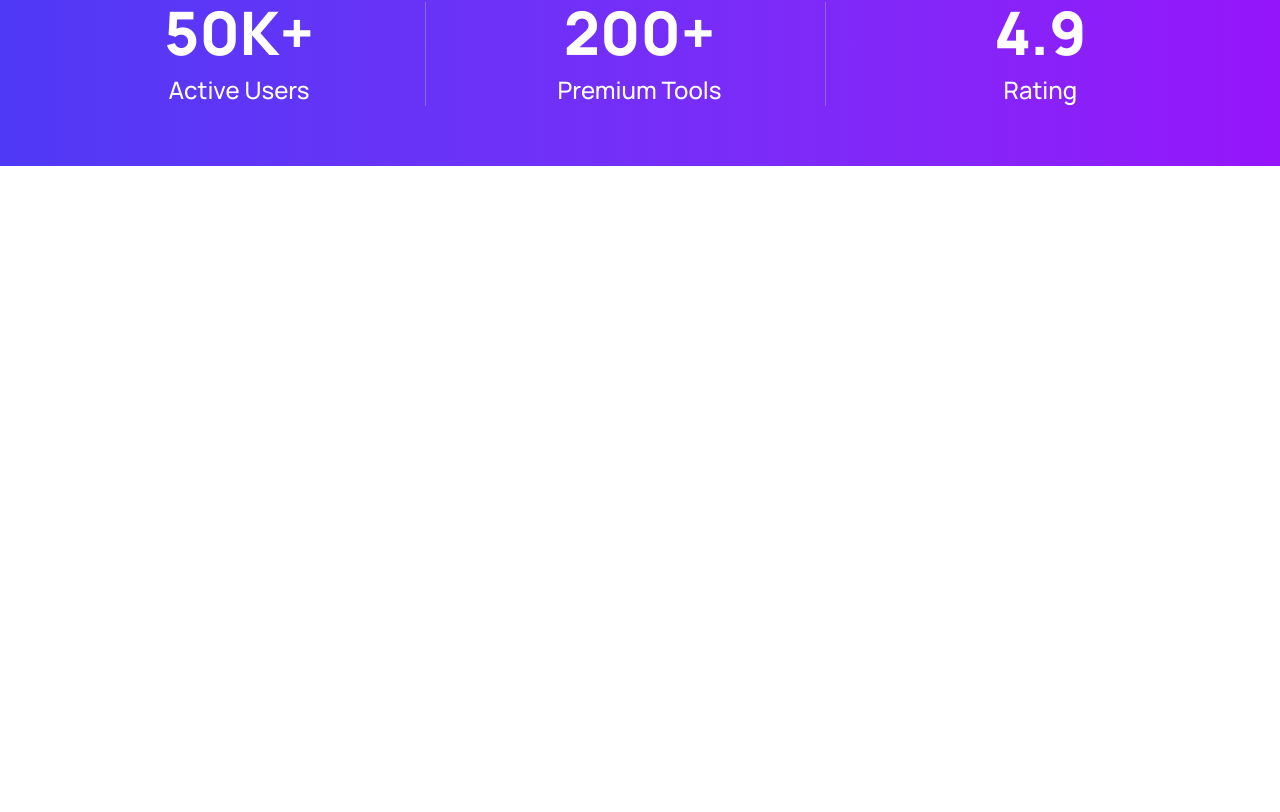
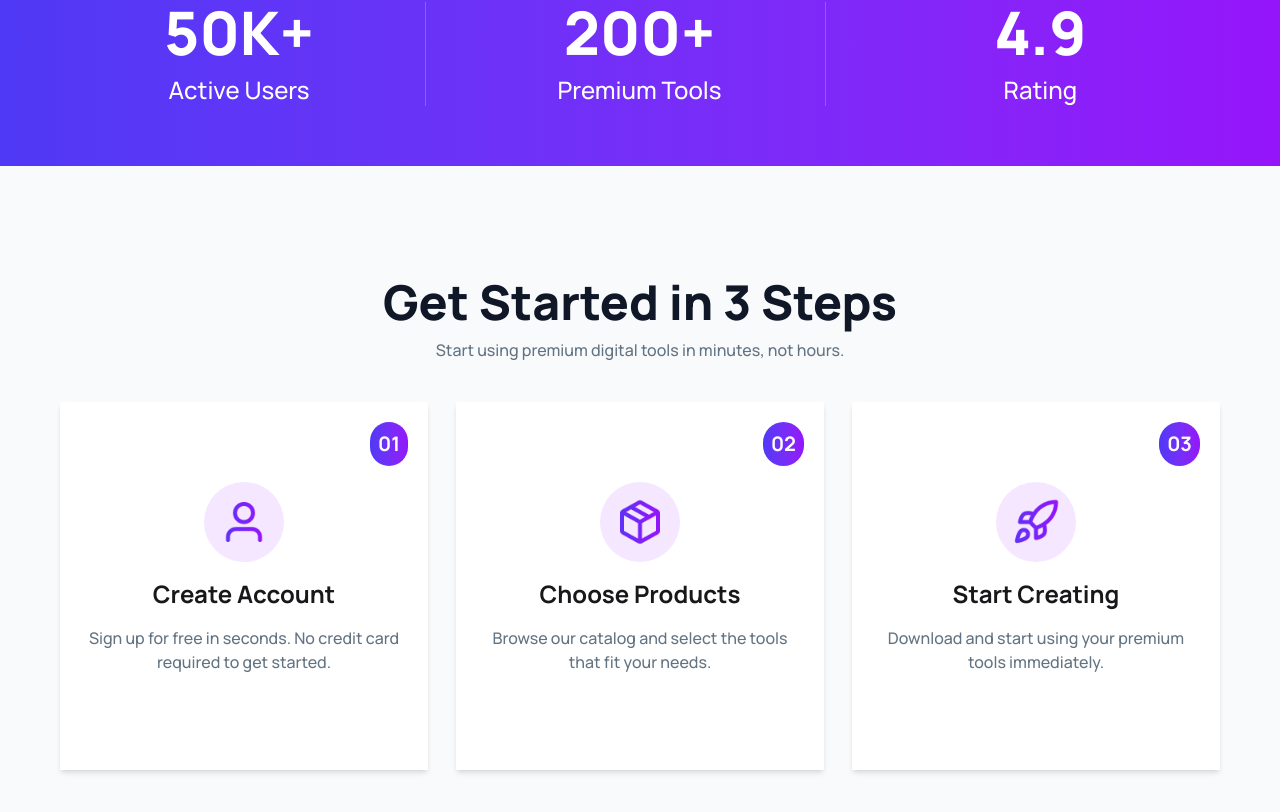
Before and after one commit to shariarnafis45/DigiTools-Shop, a React (Vite) app: page / in a window 1280 px wide. Shown: the part 971-1783 px from the top of the page. Before the commit the page ends 1137 px from the top, so only its background shows below. Built offline with nearby package versions, Linux system fonts and the light colour scheme.

Commit message:
added get start Scetion

```diff
--- a/src/App.jsx
+++ b/src/App.jsx
@@ -1,4 +1,5 @@
 import "./App.css";
+import GetStart from "./components/GetStart";
 import Hero from "./components/Hero";
 import NavBar from "./components/NavBar";
 import Stats from "./components/Stats";
@@ -12,6 +13,7 @@ function App() {
       </header>
       <main>
         <Stats/>
+        <GetStart/>
       </main>
     </>
   );
--- /dev/null
+++ b/src/components/GetStart.jsx
@@ -0,0 +1,62 @@
+import React from "react";
+import MenIcon from "../assets/user.png";
+import BoxIcon from "../assets/package.png"
+import RocketIcon from "../assets/rocket.png"
+
+const GetStart = () => {
+  return (
+    <div className="bg-[#F9FAFC]">
+      <div className="py-28 max-w-[1200px] mx-auto px-5">
+        <div className="text-center">
+          <h2 className="text-5xl font-extrabold text-[#101727]">
+            Get Started in 3 Steps
+          </h2>
+          <p className="font-medium text-[#627382] mt-3">
+            Start using premium digital tools in minutes, not hours.
+          </p>
+        </div>
+        <div className="grid md:grid-cols-2 lg:grid-cols-3 gap-7 mt-10 ">
+          <div className="px-6 py-20 bg-white text-center shadow-md space-y-4 relative">
+            <div className="mx-auto bg-[#9514FA]/10 max-w-20 p-4 rounded-full">
+              <img src={MenIcon} alt="" className="" />
+            </div>
+            <h3 className="text-2xl font-bold">Create Account</h3>
+            <p className="font-medium text-[#627382]">
+              Sign up for free in seconds. No credit card required to get
+              started.
+            </p>
+            <div className="bg-linear-to-r from-[#4F39F6] to-[#9514FA]  p-2 rounded-full text-white absolute top-5 right-5 ">
+              <h2 className="font-bold text-xl">01</h2>
+            </div>
+          </div>
+          <div className="px-6 py-20 bg-white text-center shadow-md space-y-4 relative">
+            <div className="mx-auto bg-[#9514FA]/10 max-w-20 p-4 rounded-full">
+              <img src={BoxIcon} alt="" className="" />
+            </div>
+            <h3 className="text-2xl font-bold">Choose Products</h3>
+            <p className="font-medium text-[#627382]">
+              Browse our catalog and select the tools that fit your needs.
+            </p>
+            <div className="bg-linear-to-r from-[#4F39F6] to-[#9514FA]  p-2 rounded-full text-white absolute top-5 right-5 ">
+              <h2 className="font-bold text-xl">02</h2>
+            </div>
+          </div>
+          <div className="px-6 py-20 bg-white text-center shadow-md space-y-4 relative">
+            <div className="mx-auto bg-[#9514FA]/10 max-w-20 p-4 rounded-full">
+              <img src={RocketIcon} alt="" className="" />
+            </div>
+            <h3 className="text-2xl font-bold">Start Creating</h3>
+            <p className="font-medium text-[#627382]">
+             Download and start using your premium tools immediately.
+            </p>
+            <div className="bg-linear-to-r from-[#4F39F6] to-[#9514FA]  p-2 rounded-full text-white absolute top-5 right-5 ">
+              <h2 className="font-bold text-xl">03</h2>
+            </div>
+          </div>
+        </div>
+      </div>
+    </div>
+  );
+};
+
+export default GetStart;
```
Also changed, not shown: src/components/Cta.jsx (added).
